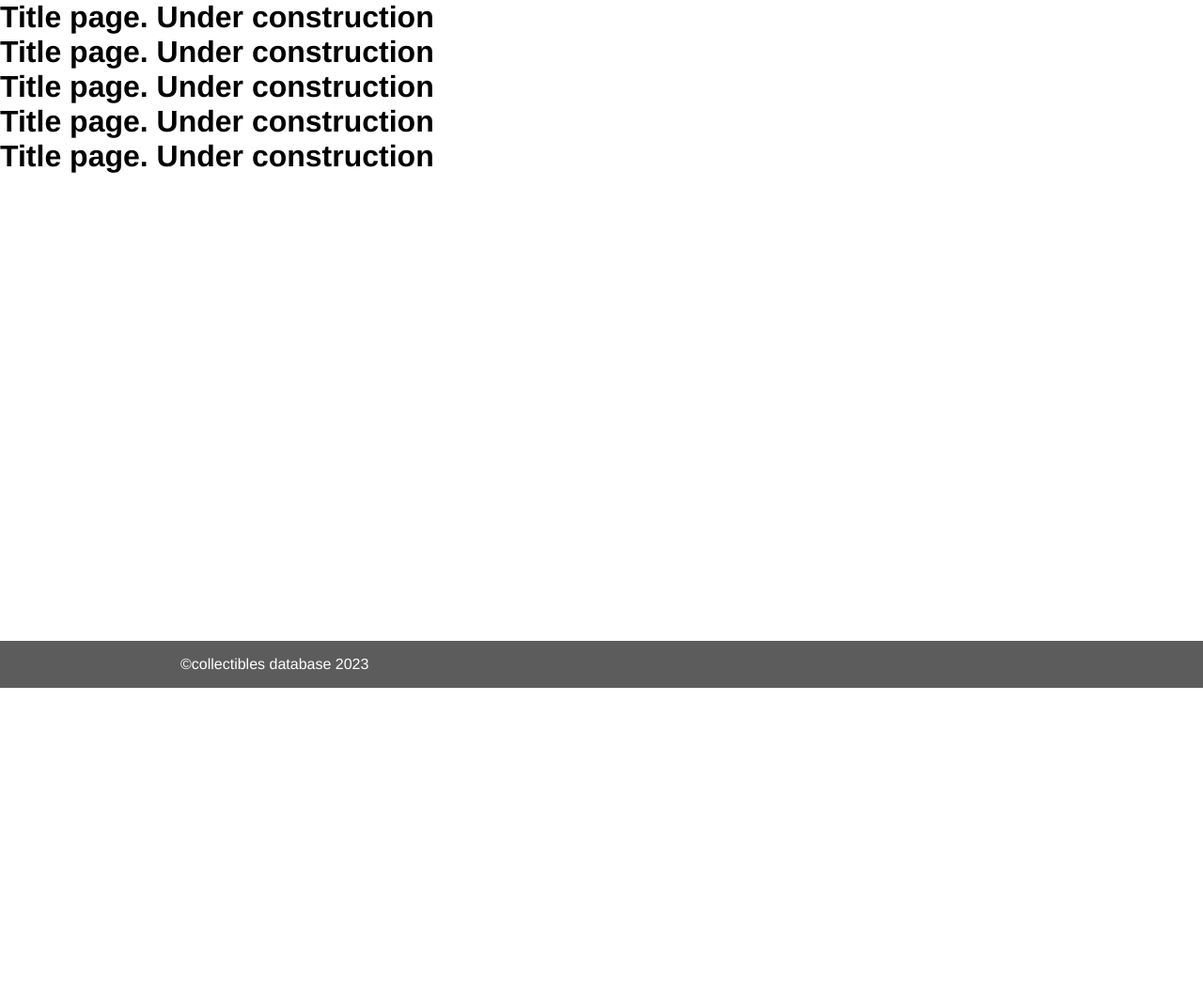
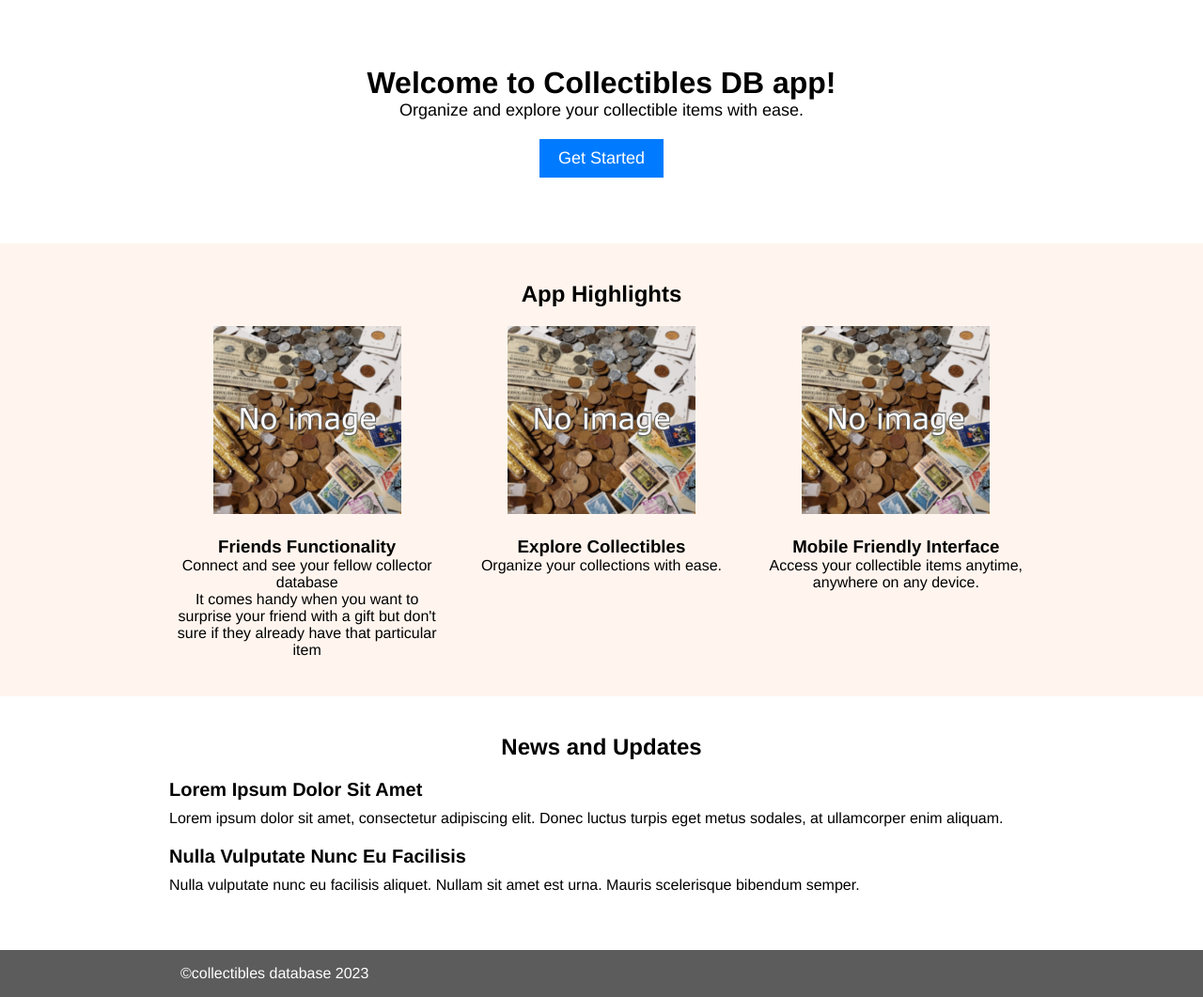
Before and after one commit to 32ndOfAnInch/collectibles_database, a Django app: page / in a window 1280 px wide. Shown: the part 68-1129 px from the top of the page at 94% size. Before the commit the page ends 800 px from the top, so only its background shows below. Run offline with Django 4.2, Linux system fonts and the light colour scheme.

Commit message:
added some content to index page update item bug was fixed

```diff
--- a/collectibles_database/collectibles_db_app/static/css/style.css
+++ b/collectibles_database/collectibles_db_app/static/css/style.css
@@ -133,8 +133,8 @@ nav ul li a{
 /* notification bell in nav */
 
 .notification-bell-image {
-    max-height: 36px;
-    margin-bottom: 8px;
+    max-height: 32px;
+    margin-bottom: 10px;
     margin-right: 30px;
 }
 
@@ -418,3 +418,104 @@ footer p {
 .signup-login-container small {
     font-size: 12px;
 }
+
+
+
+/* index page */
+
+/* Centering utility */
+.container {
+    margin: 0 auto;
+    max-width: 960px;
+    padding: 0 20px;
+  }
+
+  /* Welcome section */
+.welcome-section {
+    text-align: center;
+    padding: 20px;
+    margin-top: 50px;
+    margin-bottom: 50px;
+}
+
+.welcome-section h1 {
+    font-size: 32px;
+}
+
+.welcome-section p {
+    font-size: 18px;
+    margin-bottom: 20px;
+}
+
+.cta-buttons {
+    margin-top: 20px;
+}
+
+.btn {
+    display: inline-block;
+    padding: 10px 20px;
+    background-color: #007bff;
+    color: #fff;
+    font-size: 18px;
+    text-decoration: none;
+}
+
+/* Highlight section */
+.highlight-section {
+    padding: 40px 0;
+    background-color: seashell;
+}
+
+.highlight-section h2 {
+    text-align: center;
+    font-size: 24px;
+    margin-bottom: 20px;
+}
+
+.highlight-grid {
+    display: grid;
+    grid-template-columns: repeat(3, 1fr);
+    gap: 20px;
+}
+
+.highlight-item {
+    text-align: center;
+}
+
+.highlight-image {
+    width: 200px;
+    height: 200px;
+    margin-bottom: 20px;
+}
+
+@media(max-width: 775px) {
+    .highlight-grid {
+        display: grid;
+        grid-template-columns: repeat(1, 3fr);
+        gap: 10px;
+    }
+}
+
+  /* News section */
+.news-section {
+    padding: 40px 0;
+}
+
+.news-section h2 {
+    text-align: center;
+    font-size: 24px;
+    margin-bottom: 20px;
+}
+
+.news-item {
+    margin-bottom: 20px;
+}
+
+.news-item h3 {
+    font-size: 20px;
+    margin-bottom: 10px;
+}
+
+.news-item p {
+    font-size: 16px;
+}
--- a/collectibles_database/collectibles_db_app/templates/collectibles_database/collectible_item_form.html
+++ b/collectibles_database/collectibles_db_app/templates/collectibles_database/collectible_item_form.html
@@ -20,7 +20,7 @@
         console.log("hello")
         $(document).ready(function () {
           // Disable the dependent dropdown initially
-          $('#id_value').prop('disabled', true);
+          // $('#id_value').prop('disabled', true);
 
           // Handle the change event of the 'condition' dropdown
           $('#id_condition').on('change', function () {
--- a/collectibles_database/collectibles_db_app/templates/collectibles_database/collectibles_list.html
+++ b/collectibles_database/collectibles_db_app/templates/collectibles_database/collectibles_list.html
@@ -6,7 +6,6 @@
 {% block content %}
 
 <p><a href="{% url 'create_new_item' %}">Create new item</a></p>
-<p><a href="{% url 'notifications' %}">notifications</a></p>
 
 
 {% if collectibles_list %}
--- a/collectibles_database/collectibles_db_app/templates/collectibles_database/index.html
+++ b/collectibles_database/collectibles_db_app/templates/collectibles_database/index.html
@@ -1,8 +1,58 @@
 {% extends 'base.html' %}
+{% load static %}
+
 {% block content %}
-<h1>Title page. Under construction</h1>
-<h1>Title page. Under construction</h1>
-<h1>Title page. Under construction</h1>
-<h1>Title page. Under construction</h1>
-<h1>Title page. Under construction</h1>
+
+{% comment %} Content for not logged in users {% endcomment %}
+{% if not user.is_authenticated %}
+<div class="welcome-section">
+    <div class="container">
+        <h1>Welcome to Collectibles DB app!</h1>
+        <p>Organize and explore your collectible items with ease.</p>
+        <div class="cta-buttons">
+            <a href="{% url 'login' %}?next={{request.path}}" class="btn btn-primary">Get Started</a>
+        </div>
+    </div>
+</div>
+
+<div class="highlight-section">
+    <div class="container">
+        <h2>App Highlights</h2>
+        <div class="highlight-grid">
+            <div class="highlight-item">
+                <img src="{% static 'collectibles/img/noimage.png' %}" class="highlight-image">
+                <h3>Friends Functionality</h3>
+                <p>Connect and see your fellow collector database</p>
+                <p>It comes handy when you want to surprise your friend with a gift but don't sure if they already have that particular item</p>
+            </div>
+            <div class="highlight-item">
+                <img src="{% static 'collectibles/img/noimage.png' %}" class="highlight-image">
+                <h3>Explore Collectibles</h3>
+                <p>Organize your collections with ease.</p>
+            </div>
+            <div class="highlight-item">
+                <img src="{% static 'collectibles/img/noimage.png' %}" class="highlight-image">
+                <h3>Mobile Friendly Interface</h3>
+                <p>Access your collectible items anytime, anywhere on any device.</p>
+            </div>
+        </div>
+    </div>
+</div>
+{% endif %}
+
+{% comment %} Content for every user (may be changed later) {% endcomment %}
+<div class="news-section">
+    <div class="container">
+        <h2>News and Updates</h2>
+        <div class="news-item">
+            <h3>Lorem Ipsum Dolor Sit Amet</h3>
+            <p>Lorem ipsum dolor sit amet, consectetur adipiscing elit. Donec luctus turpis eget metus sodales, at ullamcorper enim aliquam.</p>
+        </div>
+        <div class="news-item">
+            <h3>Nulla Vulputate Nunc Eu Facilisis</h3>
+            <p>Nulla vulputate nunc eu facilisis aliquet. Nullam sit amet est urna. Mauris scelerisque bibendum semper.</p>
+        </div>
+    </div>
+</div>
+
 {% endblock content %}
```
Also changed, not shown: collectibles_database/collectibles_db_app/forms.py (line endings or trailing spaces), collectibles_database/collectibles_db_app/static/collectibles/img/notification_bell_calm.bmp, collectibles_database/collectibles_db_app/static/collectibles/img/notification_bell_rings.bmp.
